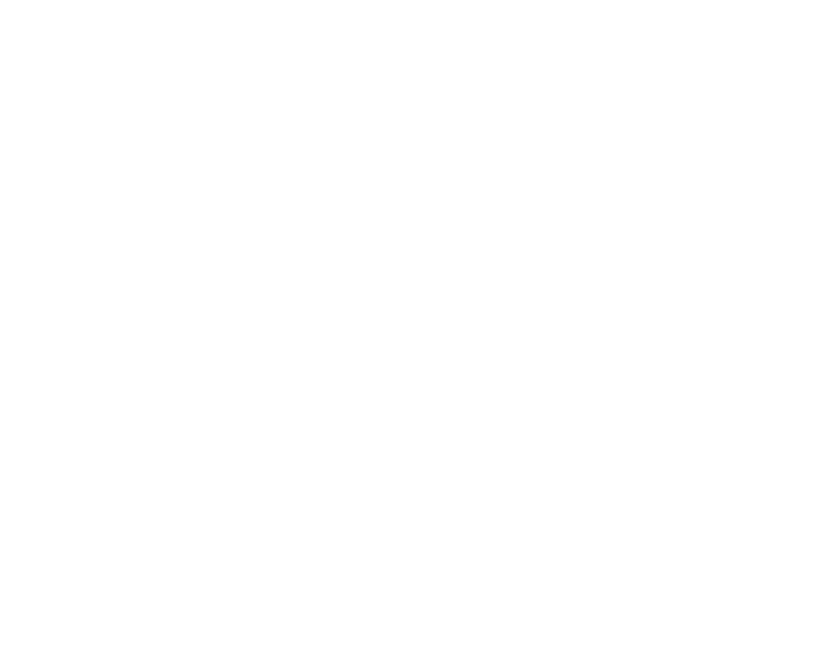
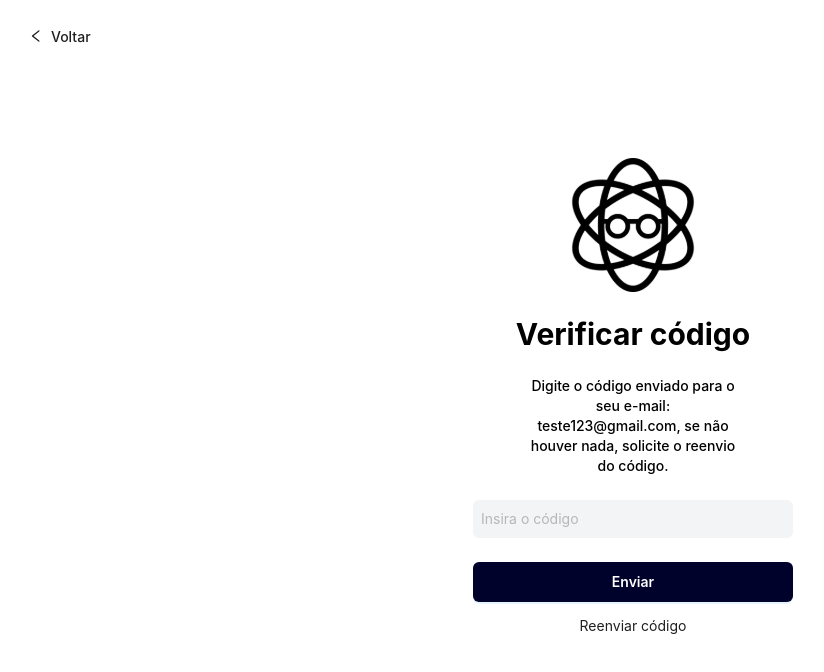
Before and after one commit to HidraCode/ProMonitorBack, a React (Vite) app in the folder ProMonitorFront/: page /auth/pass-recovery/verify-code in a window 1280 px wide. Before the commit this address had no page. Shown: the top 672 px of the page, without its empty margins (7-831 px from the left). Built offline with nearby package versions, Linux system fonts and the light colour scheme.

Commit message:
feat: criação de rotas com react-routes

```diff
--- a/ProMonitorFront/Routes.jsx
+++ b/ProMonitorFront/Routes.jsx
@@ -2,6 +2,8 @@ import React from 'react';
 import { BrowserRouter as Router, Route, Routes } from 'react-router-dom';
 import Signup from './src/pages/auth/cadastro/signup';
 import Login from './src/pages/auth/login/Login';
+import RecuperarSenha from './src/pages/auth/login/RecuperarSenha';
+import VerificarCodigo from './src/pages/auth/login/VerificarCodigo';
 
 function AppRoutes() {
   return (
@@ -9,6 +11,8 @@ function AppRoutes() {
       <Routes>
         <Route path='/auth/signup' element={<Signup />} />
         <Route path='/auth/login' element={<Login />} />
+        <Route path='/auth/pass-recovery' element={<RecuperarSenha />} />
+        <Route path='auth/pass-recovery/verify-code' element={<VerificarCodigo />} />
       </Routes>
     </Router>
   );
--- a/ProMonitorFront/src/App.jsx
+++ /dev/null
@@ -1,15 +0,0 @@
-import React from "react"
-import Login from "./pages/login/Login"
-import RecuperarSenha from "./pages/login/RecuperarSenha"
-import VerificarCodigo from "./pages/login/VerificarCodigo"
-
-
-function App() {
-  return (
-    <>
-    <VerificarCodigo></VerificarCodigo>
-    </>
-  )
-}
-
-export default App
--- a/ProMonitorFront/src/pages/auth/login/RecuperarSenha.jsx
+++ b/ProMonitorFront/src/pages/auth/login/RecuperarSenha.jsx
@@ -1,6 +1,6 @@
 import React from "react";
 import { Col, Row, Form, Button, Input } from 'antd';
-import logoPreta from '../../assets/logoPreta.svg'
+import logoPreta from '../../../assets/logoPreta.svg'
 import { LeftOutlined } from '@ant-design/icons';
 
 const RecuperarSenha = () => {
--- a/ProMonitorFront/src/pages/auth/login/VerificarCodigo.jsx
+++ b/ProMonitorFront/src/pages/auth/login/VerificarCodigo.jsx
@@ -1,6 +1,6 @@
 import React from "react";
 import { Col, Row, Form, Button, Input } from 'antd';
-import logoPreta from '../../assets/logoPreta.svg';
+import logoPreta from '../../../assets/logoPreta.svg';
 import { LeftOutlined } from '@ant-design/icons';
 
 const VerificarCodigo = () => {
```
Also changed, not shown: 1 other file (tests, documents, lock files or other folders).
